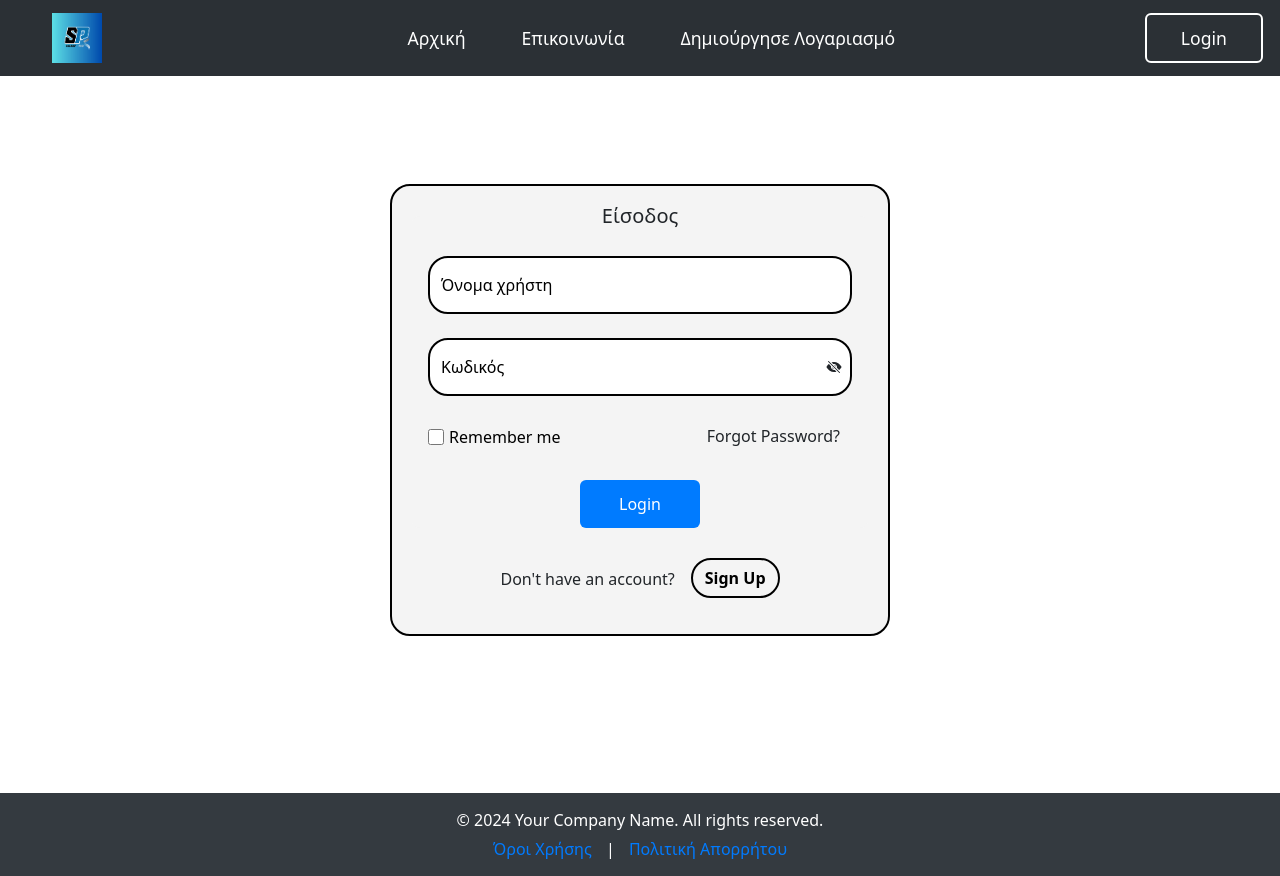
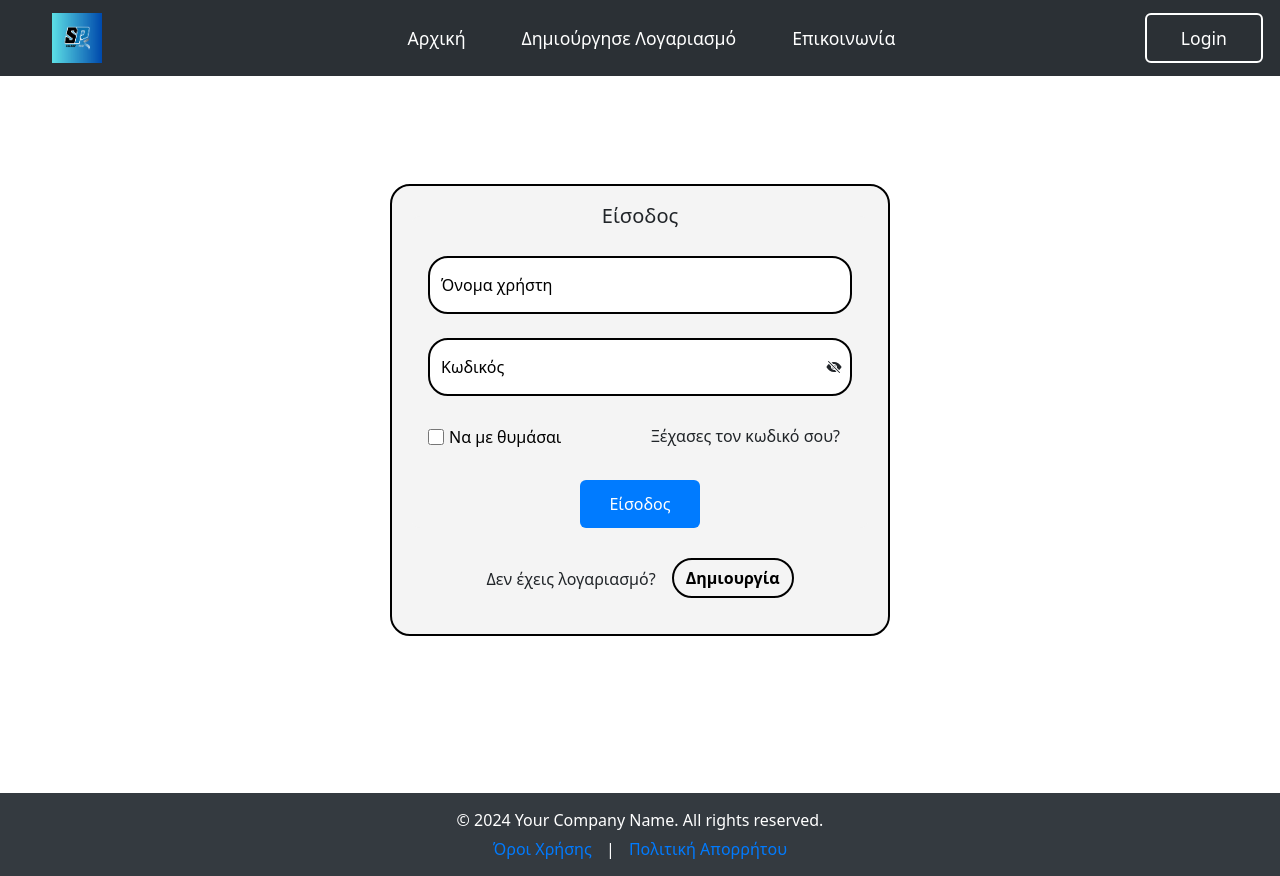
Before and after one commit to Retsos/SalaryPro-Project, a React (Vite) app: page /LoginPage in a window 1280 px wide. Built offline with nearby package versions, Linux system fonts and the light colour scheme.

Commit message:
Added Carousel for Register Proccess + other

```diff
--- a/package.json
+++ b/package.json
@@ -15,6 +15,8 @@
   "dependencies": {
     "react": "^18.2.0",
     "react-dom": "^18.2.0",
+    "react-slick": "^0.30.3",
+    "slick-carousel": "^1.8.1",
     "xlsx": "^0.18.5"
   },
   "devDependencies": {
--- a/src/Components/Modals/ModalForm.jsx
+++ b/src/Components/Modals/ModalForm.jsx
@@ -117,12 +117,12 @@ export default function ModalForm() {
               </div>
               <div className='forgot-checkbox'>
                 <input type="checkbox" id='RememberMe' />
-                <label htmlFor="RememberMe">Remember me</label>
-                <Link to="#" className="btn forgot">Forgot Password?</Link>
+                <label htmlFor="RememberMe">Να με θυμάσαι</label>
+                <Link to="#" className="btn forgot">Ξέχασες τον κωδικό σου?</Link>
               </div>
               <div className="modal-footer modalbtn">
                 <div className="d-flex justify-content-center w-100">
-                  <button className="btn py-2 btnlogin" type="submit">Login</button>
+                  <button className="btn py-2 btnlogin" type="submit">Είσοδος</button>
                 </div>
               </div>
             </form>
@@ -130,8 +130,8 @@ export default function ModalForm() {
           <div className="modal-footer">
             <div className="d-flex justify-content-center w-100">
               <span className='spantext'>
-                Don't have an account?
-                <button to="#" onClick={GoToCreateAcc} className="btn btn-link btnlogin2">Sign Up</button>
+                Δεν έχεις λογαριασμό?
+                <button to="#" onClick={GoToCreateAcc} className="btn btn-link btnlogin2">Δημιουργία</button>
               </span>
             </div>
           </div>
--- a/src/Components/Navbar/navbar.jsx
+++ b/src/Components/Navbar/navbar.jsx
@@ -41,8 +41,8 @@ export default function Navbar() {
                     <div className="collapse navbar-collapse" id="navbarNavDropdown">
                         <ul className="navbar-nav justify-content-center">
                             <CustomLink to="/Home">Αρχική</CustomLink>
+                            <CustomLink to="/CreateAcc">Δημιούργησε Λογαριασμό</CustomLink>
                             <CustomLink to="/Contact">Επικοινωνία</CustomLink>
-                            <CustomLink to="/CreateAcc">Δημιούργησε Λογαριασμό</CustomLink>
                         </ul>
                         <button className="login ms-auto" onClick={handleLoginClick}>Login</button>
                     </div>
--- a/src/Components/Pages/WebApp/Employee.css
+++ b/src/Components/Pages/WebApp/Employee.css
@@ -17,8 +17,7 @@
     -webkit-appearance: none;
     margin: 0;
 }
-/* AFAIRESA THN AFAIRESI TIS EPILOGIS APO TO HMEROLOGIO KATW ARISTERA*/
-.form-control {
+  .form-control {
     background: transparent;
     border: none;
     border: 1px solid #ccc;
--- a/src/Components/Pages/WebApp/Employers.jsx
+++ b/src/Components/Pages/WebApp/Employers.jsx
@@ -44,7 +44,7 @@ export default function Employers() {
 
     return (
         <>
-                    <Sidebar/>
+            <Sidebar/>
             <div className="content">
 
                 <div className="container mt-3">
--- a/src/Components/Pages/WebApp/Wraria.jsx
+++ b/src/Components/Pages/WebApp/Wraria.jsx
@@ -146,7 +146,6 @@ export default function Wraria() {
                         <BsExclamationCircleFill size={20} color='red' title='Τα προγραμματα αποθηκεύονται έως και 2 χρόνια' />
                     </div>
                 </div>
-
                 {/* Ο πίνακας */}
 
                 <div ref={pdfRef} id="my-table" style={{ marginTop: "20px" }}>
--- a/src/Components/Pages/Website/Home.jsx
+++ b/src/Components/Pages/Website/Home.jsx
@@ -10,7 +10,6 @@ export default function Home(){
                 <Cards/>
                 <Footer/>
             </div>
-
         </>
     )
 }
```
Also changed, not shown: 1 other file (tests, documents, lock files or other folders).
